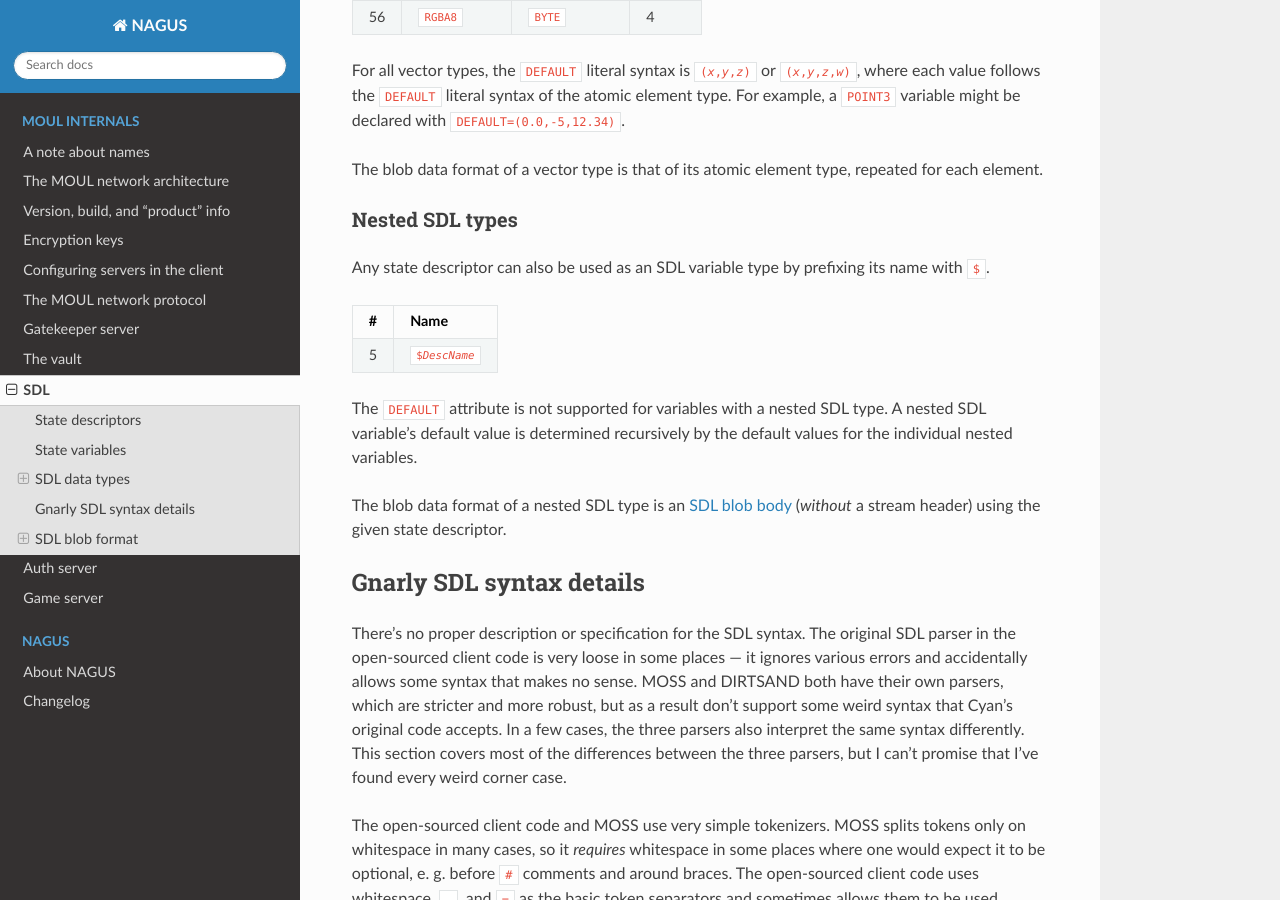
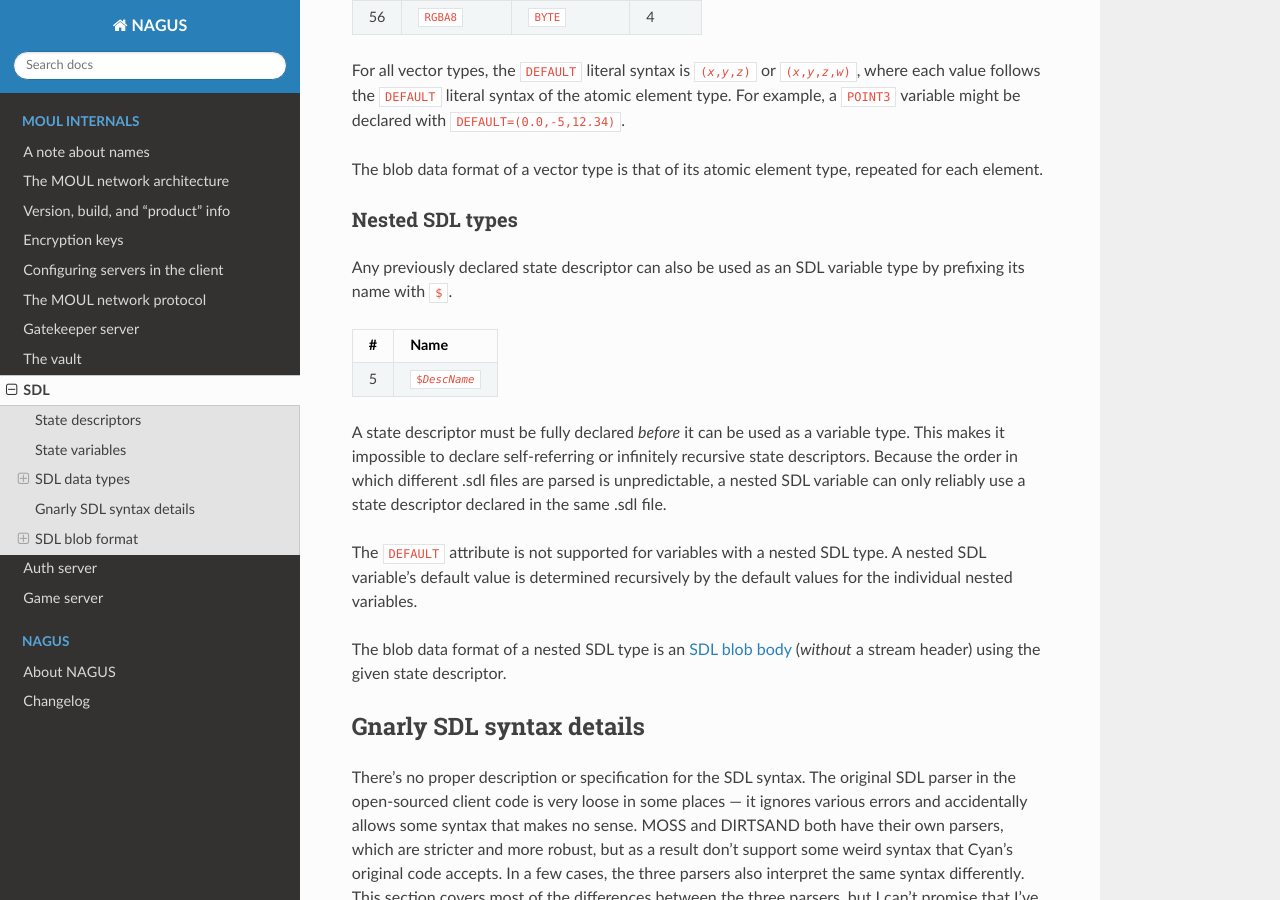
Before and after one commit to dgelessus/NAGUS, a Sphinx documentation site: the page built from docs/uru/sdl.rst, in a window 1280 px wide and 900 px high, scrolled down 6215 px. Built offline with Sphinx 7.4.7 and the Read the Docs theme 3.1.0, drawn with Linux system fonts in a browser that asks for light colours.

Commit message:
Document declaration order requirements for nested SDL variables

```diff
--- a/docs/uru/sdl.rst
+++ b/docs/uru/sdl.rst
@@ -394,13 +394,18 @@ repeated for each element.
 Nested SDL types
 ^^^^^^^^^^^^^^^^
 
-Any state descriptor can also be used as an SDL variable type by prefixing its name with ``$``.
+Any previously declared state descriptor can also be used as an SDL variable type by prefixing its name with ``$``.
 
 .. csv-table::
   :header: #,Name
   :widths: auto
 
   5,:samp:`${DescName}`
+
+A state descriptor must be fully declared *before* it can be used as a variable type.
+This makes it impossible to declare self-referring or infinitely recursive state descriptors.
+Because the order in which different .sdl files are parsed is unpredictable,
+a nested SDL variable can only reliably use a state descriptor declared in the same .sdl file.
 
 The ``DEFAULT`` attribute is not supported for variables with a nested SDL type.
 A nested SDL variable's default value is determined recursively by the default values for the individual nested variables.
```
